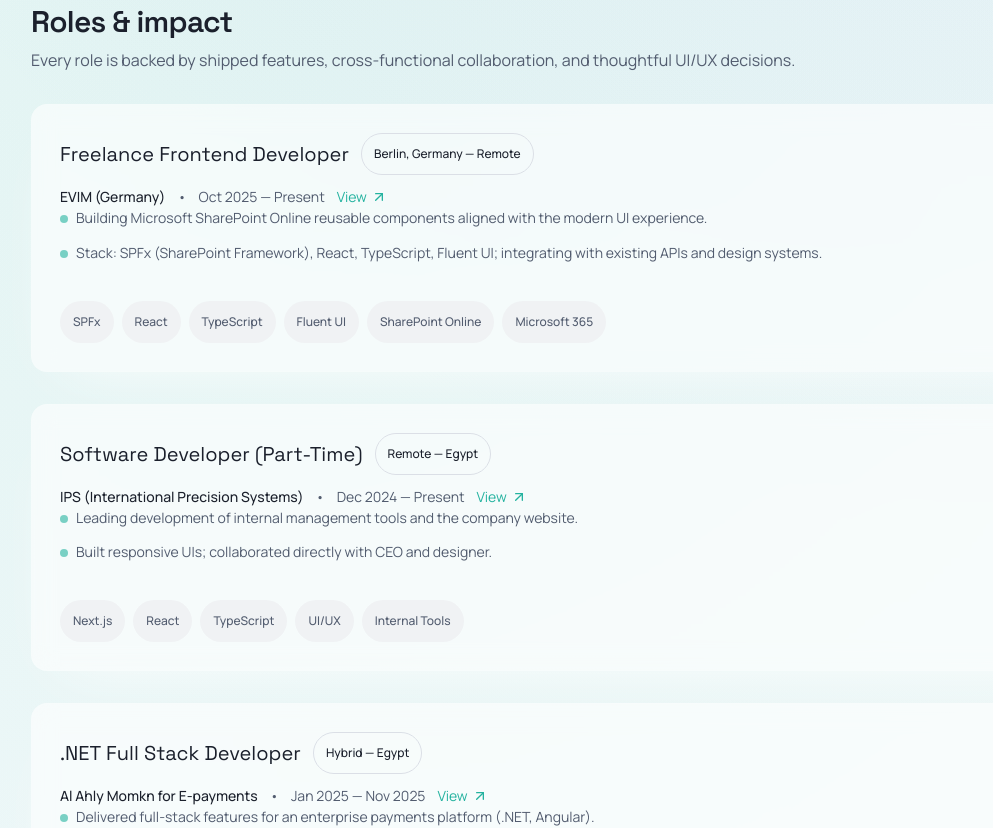
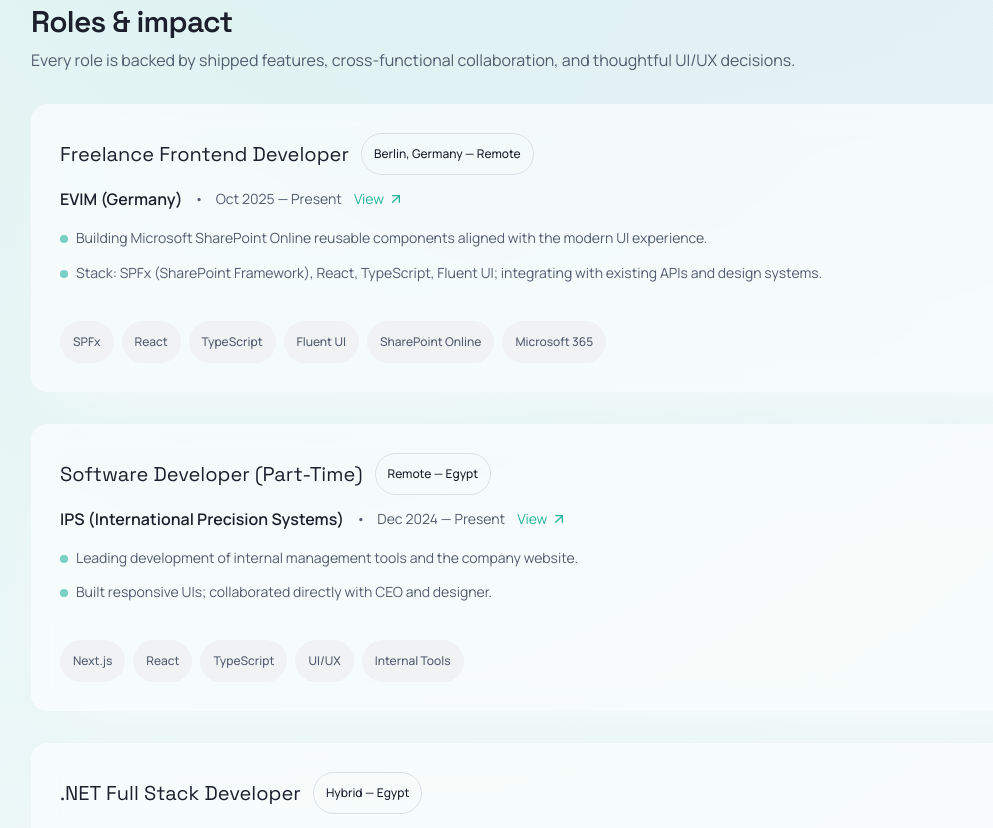
Before and after one commit to MooTamer/nextjs-portfolio, a Next.js app: page / in a window 1280 px wide. Shown: the part 1500-2328 px from the top of the page, without its empty margins (25-1018 px from the left). Built offline with nearby package versions, Linux system fonts and the light colour scheme.

Commit message:
Update experience.tsx

```diff
--- a/src/components/sections/experience.tsx
+++ b/src/components/sections/experience.tsx
@@ -21,19 +21,21 @@ export function ExperienceSection() {
           title="Roles & impact"
           description="Every role is backed by shipped features, cross-functional collaboration, and thoughtful UI/UX decisions."
         />
-        <div className="section-grid">
+        <div className="section-grid ">
           {cvData.experience.map((item, index) => {
             const link = companyLinks[item.company];
             return (
               <FadeIn key={`${item.company}-${item.role}`} delay={index * 0.04}>
                 <Card className="p-6 md:p-7">
-                  <CardHeader className="gap-3">
-                    <div className="flex flex-wrap items-center gap-3">
+                  <CardHeader className="gap-3 mb-4">
+                    <div className="flex flex-wrap items-center gap-3 ">
                       <h3 className="font-display text-xl">{item.role}</h3>
                       <Badge variant="outline">{item.location}</Badge>
                     </div>
                     <div className="flex flex-wrap items-center gap-3 text-sm text-muted-foreground">
-                      <span className="font-medium text-foreground">{item.company}</span>
+                      <span className="font-semibold text-base text-foreground">
+                        {item.company}
+                      </span>
                       <span>&bull;</span>
                       <span>
                         {item.start} — {item.end}
```
